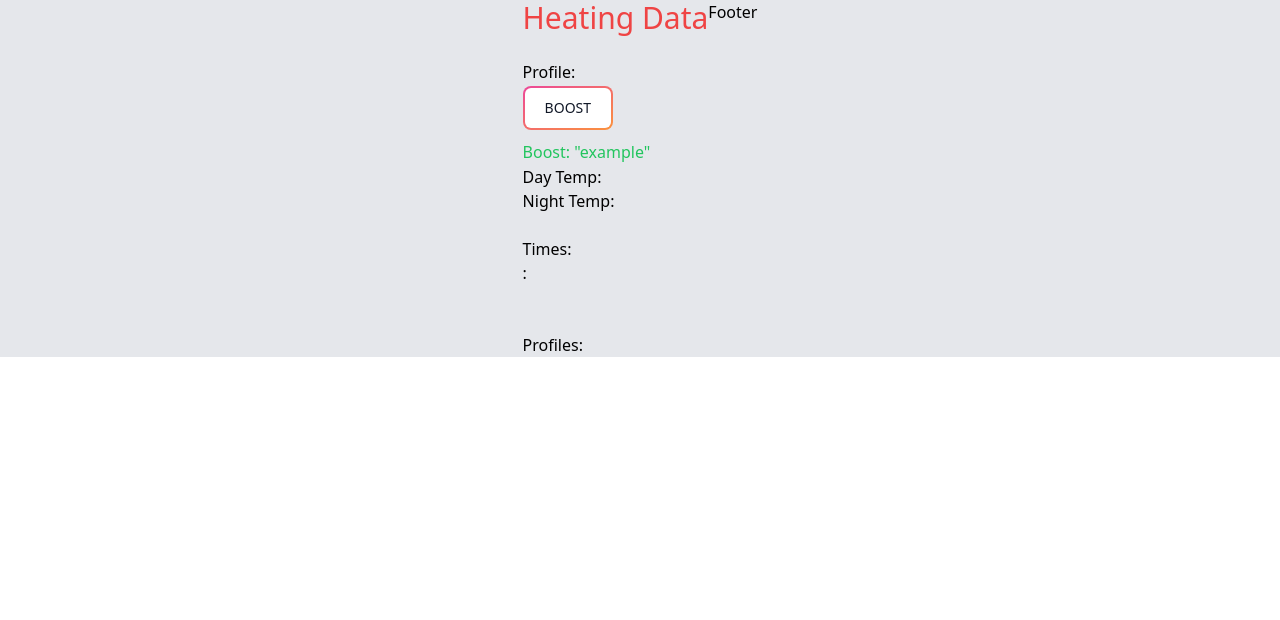
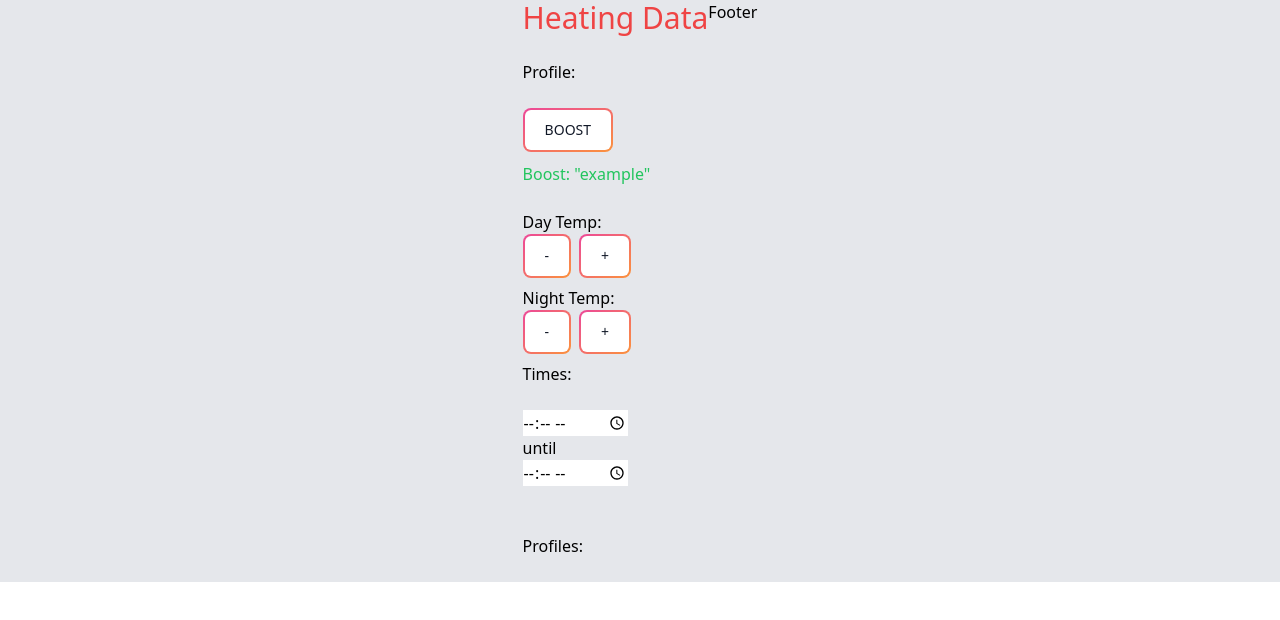
Before and after one commit to patrcoff/heating-system, a React (Create React App) app in the folder frontend/heating-frontend/: page / in a window 1280 px wide. Shown: the top 620 px of the page. Built offline with nearby package versions, Linux system fonts and the light colour scheme; no server answers.

Commit message:
adds times and temp control to UI

```diff
--- a/frontend/heating-frontend/src/components/heating-data.jsx
+++ b/frontend/heating-frontend/src/components/heating-data.jsx
@@ -24,11 +24,87 @@ const CurrentTimes = () => {
             .then((data) => {setProfiles(data.profiles);});
     }
 
+    async function toggleBoost() {
+        //set the currently selected heating controller profile of the API where x is the profile id
+        let address = "http://192.168.1.177:8000/boost"
+        const requestOptions = {
+            method: 'POST',
+            headers: { 'Content-Type': 'application/json' },
+        };
+        //console.log(address)
+        const res = await fetch(address,requestOptions) //  here await tells the async func to wait for this step to complete before continueing
+        //this is necessary because fetch is an async func itself and so will run in parallel to the rest of the statements within this function if not told to wait
+        //console.log(res.status)
+
+        if (res.status == 200) {
+            refreshData()  // because now it would be out of sync
+        } else {
+            console.log("Error: API request response is: " + res.status.toString())
+        }
+        //console.log(typeof(x))
+        //console.log(x)
+    }
+
+
+/* notes for times
+    timeStr = time.getHours().toString().padStart(2,0) + ":" + time.getMinutes().toString().padStart(2,0)
+    the above will output a string of the Date object 'time' in the format hh:mm
+
+    to get the actual Date object you do:
+
+    const time = new Date();
+
+      //then set its time parts
+
+    time.setHours(h)
+    time.setMinutes(m)
+
+
+*/
+
     useEffect(() => {
         refreshData()
         refreshProfiles()
     },[])
 
+    async function increaseDayTemp(x,direction,day) {
+        //set the currently selected heating controller profile of the API where x is the profile id
+        //where direction is -1 for decrease, 1 for increase, and day is -1 for night_temp and 1 for day_temp
+        let address = "http://192.168.1.177:8000/profile/" + x.current.profile_id.toString()
+        let temp
+        let data
+        if (day > 0) {
+            temp =  x.profile.day_temp + (direction * 0.5)
+            data = {day_temp: temp}
+        } else {
+            temp =  x.profile.night_temp + (direction * 0.5)
+            data = {night_temp:temp}
+        }
+        //if (direction > 0) {temp += 0.5} else {temp -= 0.5}
+        console.log(temp)
+        const requestOptions = {
+            method: 'PUT',
+            headers: { 'Content-Type': 'application/json' },
+            body: JSON.stringify(data)
+        };
+        //console.log(address)
+        const res = await fetch(address,requestOptions) //  here await tells the async func to wait for this step to complete before continueing
+        //this is necessary because fetch is an async func itself and so will run in parallel to the rest of the statements within this function if not told to wait
+        //console.log(res.status)
+
+        if (res.status == 200) {
+            refreshData()  // because now it would be out of sync
+        } else {
+            console.log("Error: API request response is: " + res.status.toString())
+        }
+        //console.log(typeof(x))
+        //console.log(x)
+    }
+
+    useEffect(() => {
+        refreshData()
+        refreshProfiles()
+    },[])
 
     async function setCurrentProfile(x) {
         //set the currently selected heating controller profile of the API where x is the profile id
@@ -51,6 +127,38 @@ const CurrentTimes = () => {
         //console.log(x)
     }
 
+    async function setTimeRange(i,time, type) {
+        //set the currently selected heating controller profile of the API where x is the profile id
+        let address = "http://192.168.1.177:8000/times/" + i.toString()
+        //console.log(address)
+        let data
+        if (type == "start") {
+            data = {start_time: time}
+            //console.log(time)
+        }
+        else if (type == "end") {
+            data = {end_time: time}
+            //console.log(time)
+        }
+        const requestOptions = {
+            method: 'PUT',
+            headers: { 'Content-Type': 'application/json' },
+            body: JSON.stringify(data)
+        };
+        //console.log(requestOptions.body)
+        //console.log(address)
+        const res = await fetch(address,requestOptions) //  here await tells the async func to wait for this step to complete before continueing
+        //this is necessary because fetch is an async func itself and so will run in parallel to the rest of the statements within this function if not told to wait
+        //console.log(res.status)
+
+        if (res.status == 200) {
+            refreshData()
+        } else {
+            console.log("Error: API request response is: " + res.status.toString())
+        }
+        //console.log(typeof(x))
+        //console.log(x)
+    }
 
     const ProfileButton = ({x}) => {
         //let id = x.id
@@ -65,6 +173,19 @@ const CurrentTimes = () => {
       }
 
 
+    const handleKeyDown = (x,time_type,e) => {
+        if (e.key === 'Enter') {
+            //setUpdated(event.target.value);
+            //console.log(e.target.value)
+            //console.log(x)
+            //console.log(time_type)
+            setTimeRange(x,e.target.value,time_type)
+          }
+        };
+
+    const TimeInput = ({x,time_type}) => {
+        return (<input type="time"  onKeyDown =  {(e) => handleKeyDown(x.id,time_type,e)}></input>)
+    }
 
 //function for profile select button
 //api put to change current profile to id of selected profile
@@ -79,9 +200,8 @@ const CurrentTimes = () => {
             </div>
             <div className="">
             <p>Profile: {JSON.stringify(CurrentData.profile.name)}</p>
-            <hr/>
-            <hr/>
-            <button onClick = {() => console.log(CurrentData.current.boost)} className="relative inline-flex items-center justify-center p-0.5 mb-2 mr-2 overflow-hidden text-sm font-medium text-gray-900 rounded-lg group bg-gradient-to-br from-pink-500 to-orange-400 group-hover:from-pink-500 group-hover:to-orange-400 hover:text-white dark:text-white focus:ring-4 focus:outline-none focus:ring-pink-200 dark:focus:ring-pink-800">
+            <br></br>
+            <button onClick = {toggleBoost} className="relative inline-flex items-center justify-center p-0.5 mb-2 mr-2 overflow-hidden text-sm font-medium text-gray-900 rounded-lg group bg-gradient-to-br from-pink-500 to-orange-400 group-hover:from-pink-500 group-hover:to-orange-400 hover:text-white dark:text-white focus:ring-4 focus:outline-none focus:ring-pink-200 dark:focus:ring-pink-800">
                 <span className="relative px-5 py-2.5 transition-all ease-in duration-75 bg-white dark:bg-gray-900 rounded-md group-hover:bg-opacity-0">
                     BOOST
                 </span>
@@ -89,19 +209,52 @@ const CurrentTimes = () => {
             <hr/>
             <hr/>
             <p className={Date.parse(CurrentData.current.boost) < Date.now() ? "text-red-500" : "text-green-500"}>Boost: {JSON.stringify(CurrentData.current.boost)}</p>
-            <hr/>
+
+            <br></br>
+
             <p>Day Temp: {JSON.stringify(CurrentData.profile.day_temp)}</p>
+            <button onClick = {() => increaseDayTemp(CurrentData,-1,1)} className="relative inline-flex items-center justify-center p-0.5 mb-2 mr-2 overflow-hidden text-sm font-medium text-gray-900 rounded-lg group bg-gradient-to-br from-pink-500 to-orange-400 group-hover:from-pink-500 group-hover:to-orange-400 hover:text-white dark:text-white focus:ring-4 focus:outline-none focus:ring-pink-200 dark:focus:ring-pink-800">
+                <span className="relative px-5 py-2.5 transition-all ease-in duration-75 bg-white dark:bg-gray-900 rounded-md group-hover:bg-opacity-0">
+                    -
+                </span>
+            </button>
+            <button onClick = {() => increaseDayTemp(CurrentData,1,1)} className="relative inline-flex items-center justify-center p-0.5 mb-2 mr-2 overflow-hidden text-sm font-medium text-gray-900 rounded-lg group bg-gradient-to-br from-pink-500 to-orange-400 group-hover:from-pink-500 group-hover:to-orange-400 hover:text-white dark:text-white focus:ring-4 focus:outline-none focus:ring-pink-200 dark:focus:ring-pink-800">
+                <span className="relative px-5 py-2.5 transition-all ease-in duration-75 bg-white dark:bg-gray-900 rounded-md group-hover:bg-opacity-0">
+                    +
+                </span>
+            </button>
             <p>Night Temp: {JSON.stringify(CurrentData.profile.night_temp)}</p>
+            <button onClick = {() => increaseDayTemp(CurrentData,-1,-1)} className="relative inline-flex items-center justify-center p-0.5 mb-2 mr-2 overflow-hidden text-sm font-medium text-gray-900 rounded-lg group bg-gradient-to-br from-pink-500 to-orange-400 group-hover:from-pink-500 group-hover:to-orange-400 hover:text-white dark:text-white focus:ring-4 focus:outline-none focus:ring-pink-200 dark:focus:ring-pink-800">
+                <span className="relative px-5 py-2.5 transition-all ease-in duration-75 bg-white dark:bg-gray-900 rounded-md group-hover:bg-opacity-0">
+                    -
+                </span>
+            </button>
+            <button onClick = {() => increaseDayTemp(CurrentData,1,-1)} className="relative inline-flex items-center justify-center p-0.5 mb-2 mr-2 overflow-hidden text-sm font-medium text-gray-900 rounded-lg group bg-gradient-to-br from-pink-500 to-orange-400 group-hover:from-pink-500 group-hover:to-orange-400 hover:text-white dark:text-white focus:ring-4 focus:outline-none focus:ring-pink-200 dark:focus:ring-pink-800">
+                <span className="relative px-5 py-2.5 transition-all ease-in duration-75 bg-white dark:bg-gray-900 rounded-md group-hover:bg-opacity-0">
+                    +
+                </span>
+            </button>
             <br></br>
             </div>
             <p className = "">Times:</p>
-            <ul className="">{CurrentData.profile.times.sort((a,b) => (a.start_time > b.start_time) ? 1 :(a.start_time < b.start_time) ? -1 : 0).map(x => <li key={x.id}>{x.start_time} : {x.end_time}</li>)}</ul>
+            <ul className="">
+                {CurrentData.profile.times.sort((a,b) => (a.start_time > b.start_time) ? 1 :(a.start_time < b.start_time) ? -1 : 0).map(x =>
+                    <li key={x.id}>
+                        <br></br>
+                        {x.start_time}  <TimeInput x={x} time_type={"start"}/>
+                        <p>until</p>
+                        {x.end_time}  <TimeInput x={x} time_type={"end"}/>
+                        <br></br>
+
+                    </li>)
+                }
+                  </ul>
             <br></br>
             <br></br>
 
-
-
-            <ul className="flex"><h2>Profiles: </h2>{Profiles.map(x => <li key={x.id}><ProfileButton x={x}/> </li>)}</ul>
+            <h2>Profiles: </h2>
+            <br></br>
+            <ul className="flex">{Profiles.map(x => <li key={x.id}><ProfileButton x={x}/> </li>)}</ul>
 
             {/*The above only works because we provided a default data when declaring with useState
             Otherwise, when the render occurs before data (as is my current understanding) map is attempted on an undefined type
```
Also changed, not shown: 1 other file (tests, documents, lock files or other folders).
